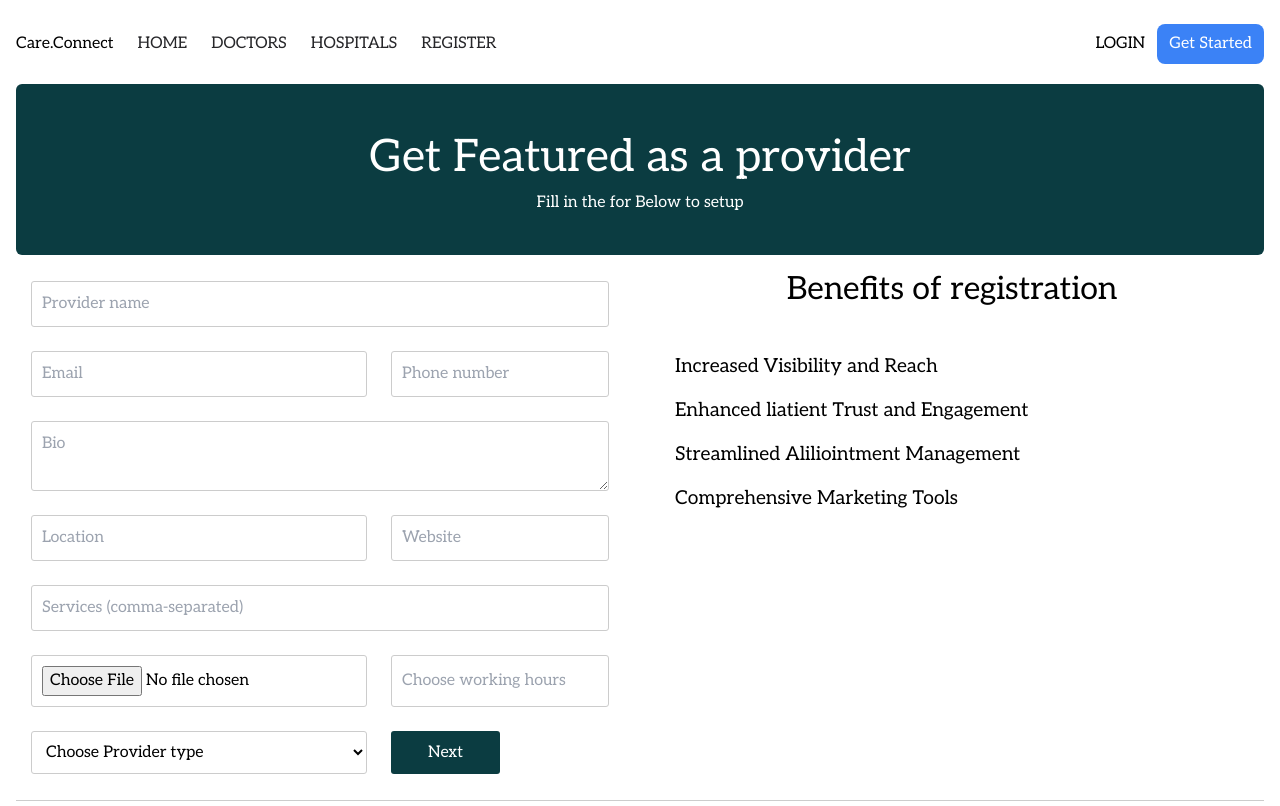
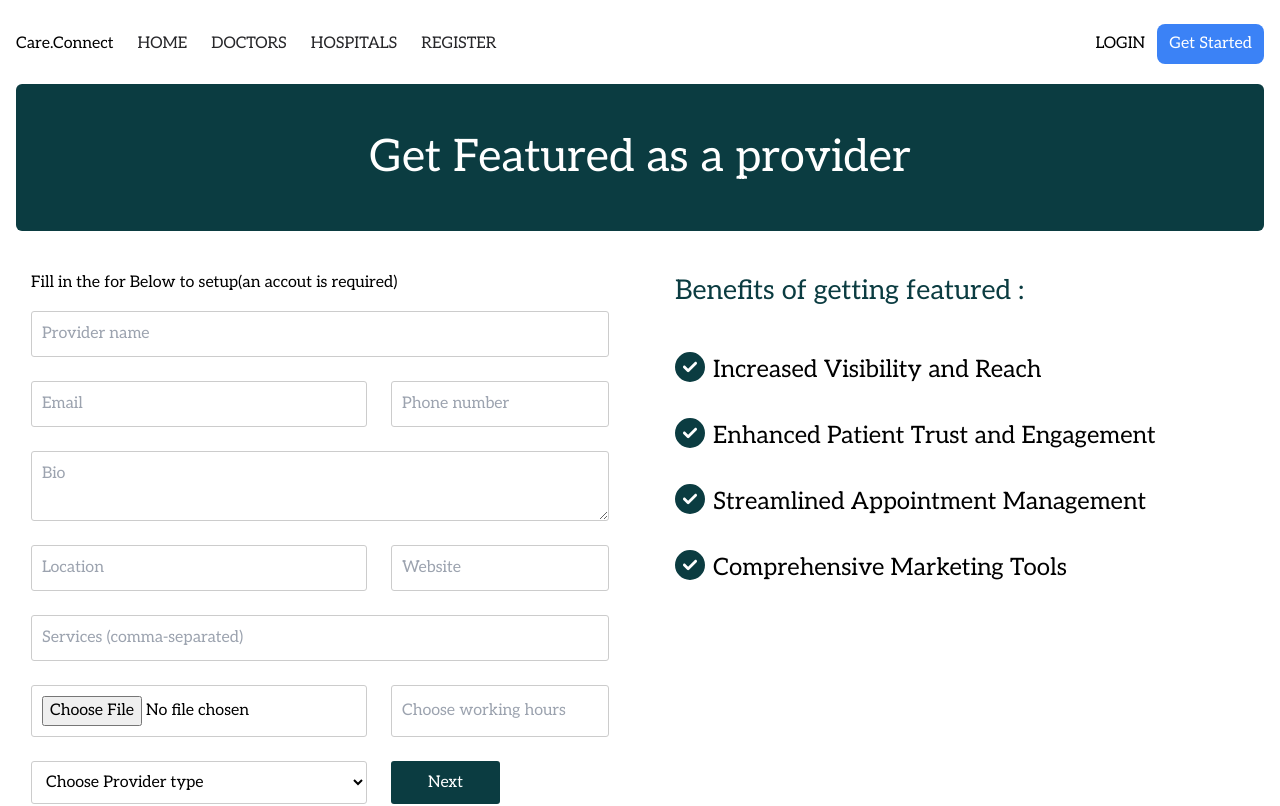
Before and after one commit to CARE-CONNECT-KENYA/care-connect-frontend, a Next.js app: page /register in a window 1280 px wide. Shown: the top 806 px of the page. Built offline with nearby package versions, Linux system fonts and the light colour scheme.

Commit message:
edited registration page

```diff
--- a/app/(with-layout)/register/page.tsx
+++ b/app/(with-layout)/register/page.tsx
@@ -13,6 +13,8 @@ function page() {
     <RegistrationHeader />
     <div className={styles.RegistartionConatiner}>
         <div className={styles.item}>
+          <p>Fill in the for Below to setup(an accout is required) </p>
+
           <RegistrationForm />
         </div>
         <Benefits />
--- a/app/Components/Registarion/Benefits.tsx
+++ b/app/Components/Registarion/Benefits.tsx
@@ -1,22 +1,50 @@
-import React from 'react'
-import styles from '../../Styles/RegistartionForm.module.css'
+import React from 'react';
+import { FontAwesomeIcon} from '@fortawesome/react-fontawesome';
+import { faCheckCircle } from '@fortawesome/free-solid-svg-icons';
+import styles from '../../Styles/RegistartionForm.module.css';
 
 function Benefits() {
   return (
     <div className={styles.item}>
-            <h1>Benefits of registration</h1>
-            <div>
-              <ul>
-                <li>Increased Visibility and Reach</li>
-                <li>Enhanced liatient Trust and Engagement</li>
-                <li> Streamlined Aliliointment Management</li>
-                <li>Comprehensive Marketing Tools</li>
-              </ul>
-
-            </div>
-
-        </div>
-  )
+      <h1>Benefits of getting featured :</h1>
+      <div>
+        <ul>
+          <li>
+            <FontAwesomeIcon
+              className={styles.icon}
+              icon={faCheckCircle}
+              style={{ width: '30px', height: '30px', marginRight: '8px' }}
+            />
+            Increased Visibility and Reach
+          </li>
+          <li>
+            <FontAwesomeIcon
+              className={styles.icon}
+              icon={faCheckCircle}
+              style={{ width: '30px', height: '30px', marginRight: '8px' }}
+            />
+            Enhanced Patient Trust and Engagement
+          </li>
+          <li>
+            <FontAwesomeIcon
+              className={styles.icon}
+              icon={faCheckCircle}
+              style={{ width: '30px', height: '30px', marginRight: '8px' }}
+            />
+            Streamlined Appointment Management
+          </li>
+          <li>
+            <FontAwesomeIcon
+              className={styles.icon}
+              icon={faCheckCircle}
+              style={{ width: '30px', height: '30px', marginRight: '8px' }}
+            />
+            Comprehensive Marketing Tools
+          </li>
+        </ul>
+      </div>
+    </div>
+  );
 }
 
-export default Benefits
+export default Benefits;
--- a/app/Components/Registarion/RegistrationHeader.tsx
+++ b/app/Components/Registarion/RegistrationHeader.tsx
@@ -5,7 +5,7 @@ function RegistrationHeader() {
   return (
     <div className={styles.RegistrationHeader}>
       <h1>Get Featured as a provider</h1>
-      <p>Fill in the for Below to setup </p>
+
     </div>
   )
 }
--- a/app/Styles/RegistartionForm.module.css
+++ b/app/Styles/RegistartionForm.module.css
@@ -33,6 +33,8 @@
     display: flex;
     flex: 1;
     justify-content: space-around;
+    padding-top: 30px;
+    padding-bottom: 30px;
 }
 .optionsDropdown{
     background-color: red;
@@ -41,11 +43,19 @@
 .item {
     flex: 0 0 calc(50% - 10px);
     padding: 10px;
-    text-align: centers;
+
+}
+
+.item h1{
+    text-align: left;
+    margin-left: 20px;
+    font-size: 1.7rem;
+    color: var(--primary-color);
+
 }
 
 .item ul{
-    font-size: 1.2rem;
+
     display: grid;
     gap: 15px;
     margin-top: 40px;
@@ -182,3 +192,16 @@
     color: #ffffff;
 
 }
+
+.icon {
+  color: var(--primary-color);
+  margin-right: 10px;
+
+}
+
+.item li{
+    display: flex;
+    font-size: 1.5rem;
+    margin-bottom: 15px;
+
+}
--- a/package.json
+++ b/package.json
@@ -10,6 +10,8 @@
     "lint": "next lint"
   },
   "dependencies": {
+    "@fortawesome/free-solid-svg-icons": "^6.6.0",
+    "@fortawesome/react-fontawesome": "^0.2.2",
     "@syftdata/next": "^0.1.38-alpha.36",
     "axios": "^1.7.2",
     "http-proxy-middleware": "^3.0.0",
```
Also changed, not shown: 1 other file (tests, documents, lock files or other folders).
